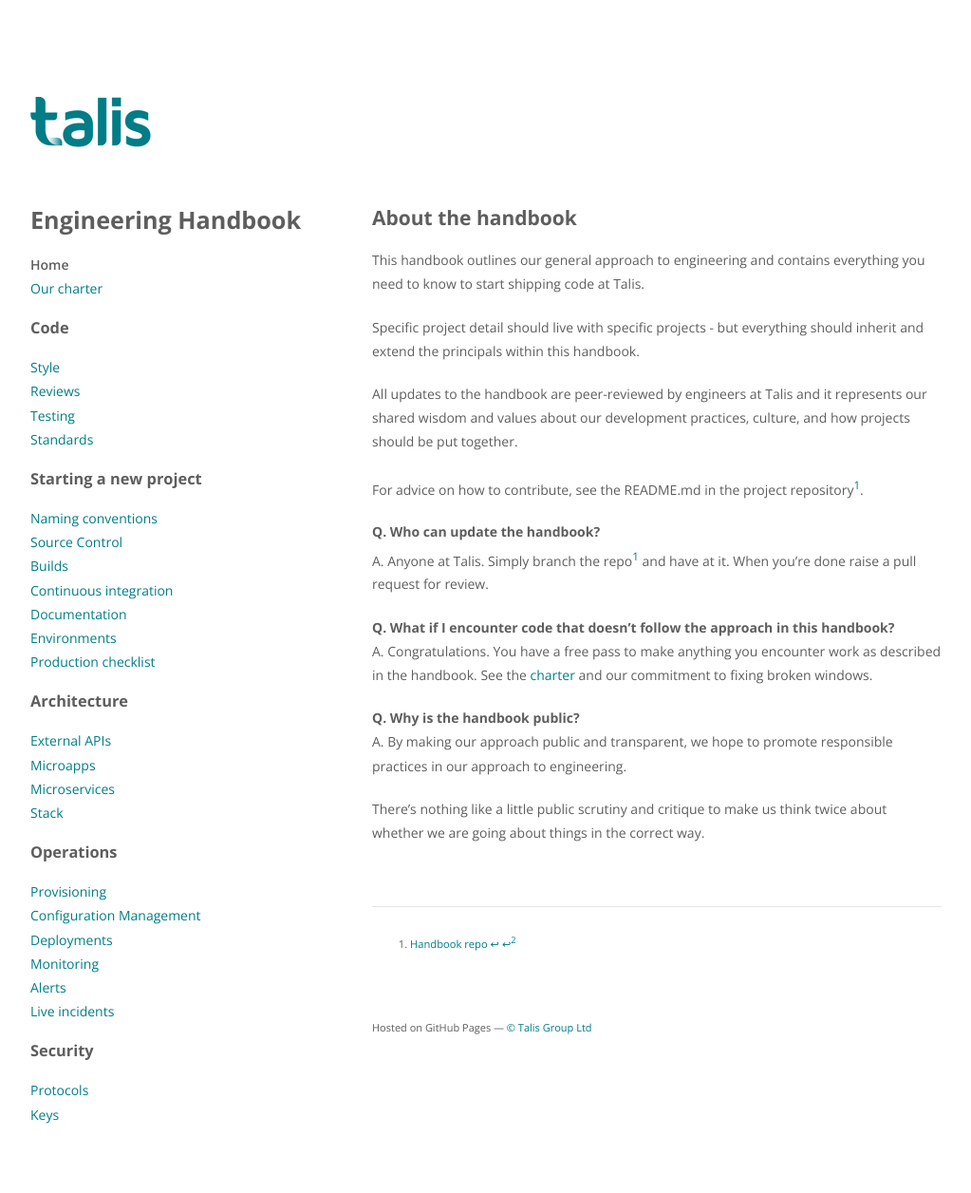
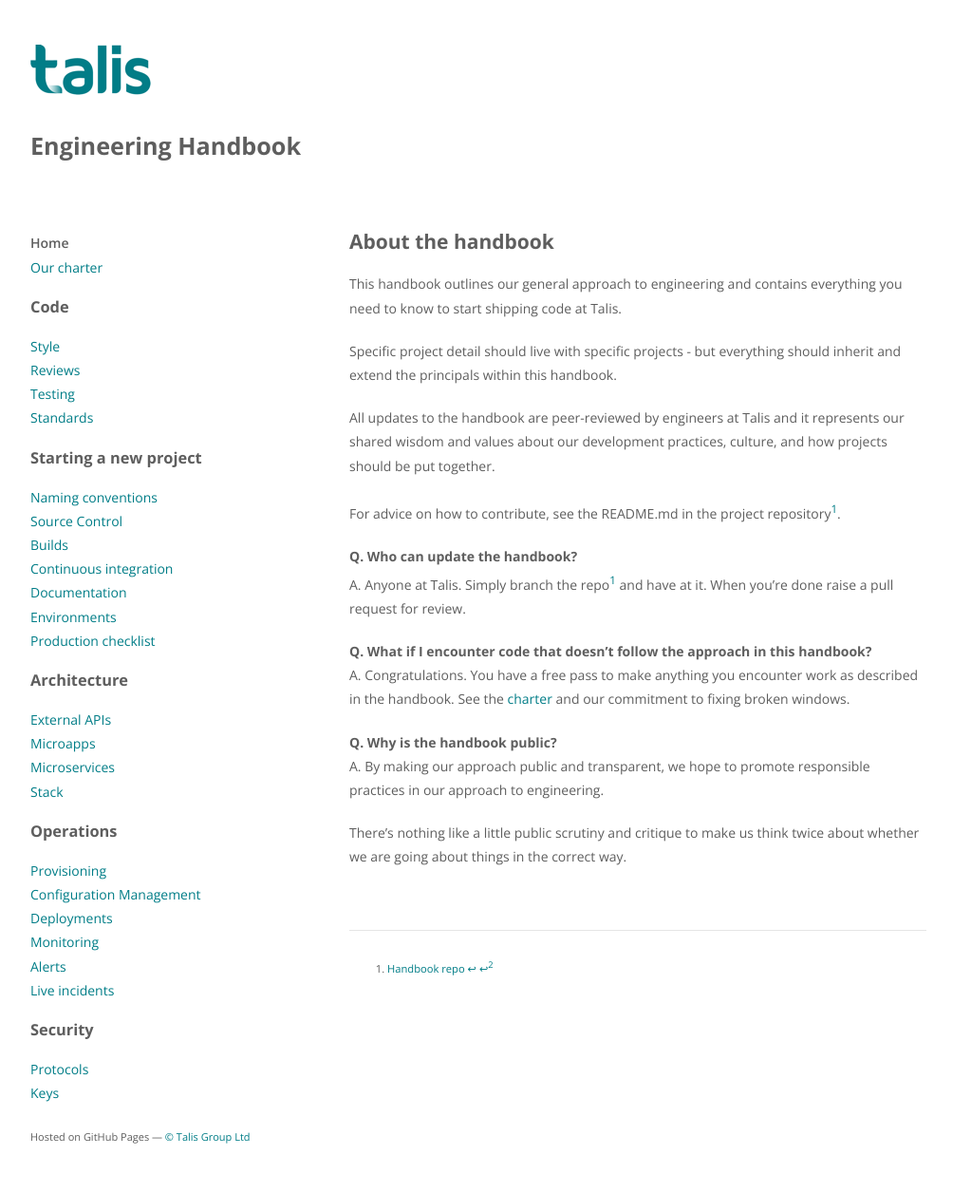
Before and after one commit to ellerbrock/talis.github.io, a Jekyll site: the page built from index.md, in a window 1280 px wide. Shown: the whole page at 95% size, without its empty margins (128-1151 px from the left). Built offline with Jekyll 4.4.1, drawn with Linux system fonts in a browser that asks for light colours.

Commit message:
Implemented flexbox; keep navigation on screen

```diff
--- a/_includes/header.html
+++ b/_includes/header.html
@@ -1,5 +1,4 @@
 <header>
     <div class="brand"><a href="/">&nbsp</a></div>
-    <h1>Engineering Handbook</h1>
-    {% include nav.html %}
+    <h1 class="site-title">Engineering Handbook</h1>
 </header>
--- a/_includes/nav.html
+++ b/_includes/nav.html
@@ -1,4 +1,4 @@
-<nav>
+<nav class="navigation">
     <ul>
         <li{% if page.body_class == 'home' %} class="active"{% endif %}>
             <a href="{{ site.url }}/">Home</a>
--- a/_layouts/site.html
+++ b/_layouts/site.html
@@ -12,16 +12,18 @@
     <script src="//html5shiv.googlecode.com/svn/trunk/html5.js"></script>
     <![endif]-->
 </head>
-<body class="wrapper clearfix {% if page.body_class %}{{ page.body_class }}{% endif %}">
+<body class="{% if page.body_class %}{{ page.body_class }}{% endif %}">
     {% include header.html %}
-    <section>
-        {% if page.title != nil %}<h2>{{ page.title }}</h2>{% endif %}
-        {{ content }}
-    </section>
+    <div class="container">
+      {% include nav.html %}
+      <section class="content">
+          {% if page.title != nil %}<h2>{{ page.title }}</h2>{% endif %}
+          {{ content }}
+      </section>
+    </div>
     <footer>
         {% include footer.html %}
     </footer>
-</div>
 <script src="/javascripts/scale.fix.js"></script>
 </body>
 </html>
--- a/stylesheets/styles.css
+++ b/stylesheets/styles.css
@@ -1,29 +1,40 @@
 @import url(https://fonts.googleapis.com/css?family=Open+Sans:400italic,400,600,300,700);
 
-td.icon {
-	width: 20%;
-}
-td.build-number {
-	width: 30%;
+body {
+  color:#5E5E5E;
+  font:14px "Open Sans", "Helvetica Neue", Helvetica, Arial, sans-serif;
+  font-weight:300;
+  line-height: 180%;
+  max-width:960px;
+  margin:0 auto;
+  padding: 1em;
 }
 
-body {
-  padding:50px;
-  font:14px "Open Sans", "Helvetica Neue", Helvetica, Arial, sans-serif;
-  color:#5E5E5E;
-  font-weight:300;
-  line-height: 180%;
+.container {
+  display: flex;
+  flex-direction: column;
+}
+
+.content {
+	flex: 1;
+  max-width: 38rem;
+  padding-top:3em;
+  padding-bottom:3em;
 }
 
 .brand {
-    background-image: url('/images/logo.png');
-    height: 12em;
-    background-repeat: no-repeat;
-    background-position: 0% 45%;
+  background-image: url('/images/logo.png');
+  height: 9em;
+  background-repeat: no-repeat;
+  background-position: 0% 45%;
+}
+
+.site-title {
+  margin-bottom: 3em;
 }
 
 h1, h2, h3, h4, h5, h6 {
-    color: #5E5E5E;
+  color: #5E5E5E;
 }
 
 h1, h2, h3, p, ul, ol, table, pre, dl {
@@ -59,11 +70,6 @@
   display:block;
 }
 
-.wrapper {
-  max-width:960px;
-  margin:0 auto;
-}
-
 blockquote {
   border-left:1px solid #e5e5e5;
   margin:0;
@@ -96,22 +102,25 @@
   border-bottom:1px solid #e5e5e5;
 }
 
+th {
+  color:#444;
+}
+
+td.icon {
+	width: 20%;
+}
+
+td.build-number {
+	width: 30%;
+}
+
 dt {
   color:#444;
   font-weight:700;
 }
 
-th {
-  color:#444;
-}
-
 img {
   max-width:100%;
-}
-
-header {
-  width:300px;
-  float:left;
 }
 
 nav ul {
@@ -121,7 +130,6 @@
 nav ul li.active a {
     color: #5E5E5E;
     font-weight: 600;
-    /*padding-bottom: 0.6em;*/
 }
 
 footer nav ul li, footer nav ul, footer nav h4 {
@@ -142,16 +150,6 @@
   font-weight:700;
 }
 
-section, footer {
-  width:600px;
-  float:right;
-}
-
-section {
-    padding-top: 12em;
-    padding-bottom:3em;
-}
-
 small {
   font-size:11px;
 }
@@ -161,97 +159,6 @@
   background:#e5e5e5;
   height:1px;
   margin:0 0 20px;
-}
-
-.clearfix:before,
-.clearfix:after {
-	content: " ";
-	display: table;
-}
-
-.clearfix:after {
-	clear: both;
-}
-
-@media print, screen and (max-width: 960px) {
-
-  div.wrapper {
-    width:auto;
-    margin:0;
-  }
-
-  header, section, footer {
-    float:none;
-    position:static;
-    width:auto;
-  }
-
-  header {
-    padding-right:320px;
-  }
-
-  section {
-    border-width:1px 0;
-    padding:20px 0;
-    margin:0 0 20px;
-  }
-
-  header a small {
-    display:inline;
-  }
-
-  header ul {
-    position:absolute;
-    right:50px;
-    top:52px;
-  }
-}
-
-@media print, screen and (max-width: 720px) {
-  body {
-    word-wrap:break-word;
-  }
-
-  header {
-    padding:0;
-  }
-
-  header ul, header p.view {
-    position:static;
-  }
-
-  pre, code {
-    word-wrap:normal;
-  }
-}
-
-@media print, screen and (max-width: 480px) {
-  body {
-    padding:15px;
-  }
-
-  header ul {
-    display:none;
-  }
-}
-
-@media print {
-  body {
-    padding:0.4in;
-    font-size:12pt;
-    color:#444;
-  }
-}
-
-.caret{
-    display: inline-block;
-    width: 0;
-    height: 0;
-    margin-left: 2px;
-    vertical-align: middle;
-    border-left: 4px solid;
-    border-bottom: 4px solid transparent;
-    border-top: 4px solid transparent;
 }
 
 .footnotes {
@@ -268,6 +175,62 @@
     cursor: help;
 }
 
+.clearfix:before,
+.clearfix:after {
+	content: " ";
+	display: table;
+}
+
+.clearfix:after {
+	clear: both;
+}
+
+@media print, screen and (min-width: 480px) {
+
+}
+
+@media print, screen and (min-width: 720px) {
+  body {
+    word-wrap:break-word;
+    width: 80%;
+  }
+
+  header {
+    padding:0;
+  }
+
+  nav {
+  	flex: 0 0 35%;
+  	order: -1;
+  }
+
+  .container {
+    flex-direction: row;
+  }
+
+  .content {
+    padding: 0;
+  }
+
+  pre, code {
+    word-wrap:normal;
+  }
+}
+
+@media print, screen and (min-width: 960px) {
+
+  .content {
+    border-width:1px 0;
+    padding:0;
+    margin:0 0 20px;
+  }
+
+  header a small {
+    display:inline;
+  }
+}
+
+
 @media
 (-webkit-min-device-pixel-ratio: 2),
 (min-resolution: 192dpi) {
@@ -277,3 +240,11 @@
         background-size: 127px 53px;
     }
 }
+
+@media print {
+  body {
+    padding:0.4in;
+    font-size:12pt;
+    color:#444;
+  }
+}
```
